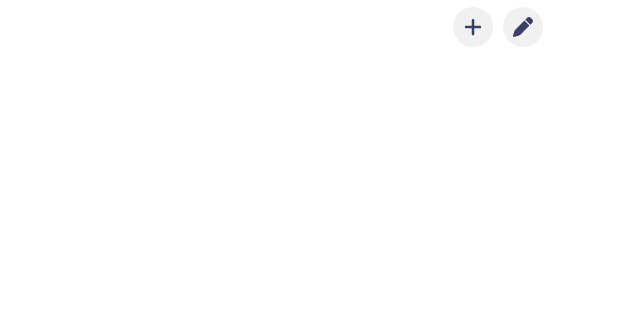
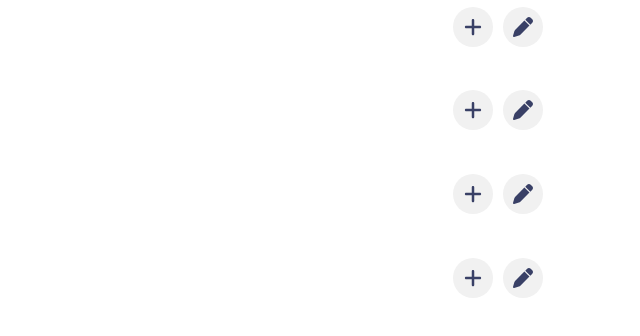
Before and after one commit to mooniiDev/cv-application, a React (Create React App) app: page / in a window 1280 px wide. Shown: the part 234-570 px from the top of the page, without its empty margins (342-982 px from the left). Built offline with nearby package versions, Linux system fonts and the light colour scheme.

Commit message:
Add PracticeInfo, EducationInfo and SkillsInfo components

```diff
--- /dev/null
+++ b/src/components/EducationInfo.js
@@ -0,0 +1,25 @@
+// Packages Imports
+import React from 'react';
+
+// Components Imports
+import InfoTitle from './InfoTitle';
+import EducationForm from './EducationForm';
+
+class GeneralInfo extends React.Component {
+  constructor(props) {
+    super(props);
+
+    this.state = {};
+  }
+
+  render() {
+    return (
+      <div>
+        <InfoTitle />
+        <EducationForm />
+      </div>
+    );
+  }
+}
+
+export default GeneralInfo;
--- a/src/components/Main.js
+++ b/src/components/Main.js
@@ -3,9 +3,9 @@ import React from 'react';
 
 // Components Imports
 import GeneralInfo from './GeneralInfo';
-import PracticeForm from './PracticeForm';
-import EducationForm from './EducationForm';
-import SkillsForm from './SkillsForm';
+import PracticeInfo from './PracticeInfo';
+import EducationInfo from './EducationInfo';
+import SkillsInfo from './SkillsInfo';
 
 class Main extends React.Component {
   constructor(props) {
@@ -19,9 +19,9 @@ class Main extends React.Component {
       <main id="Main">
         <input type="button" className="preview-button" value="PREVIEW" />
         <GeneralInfo />
-        <PracticeForm />
-        <EducationForm />
-        <SkillsForm />
+        <PracticeInfo />
+        <EducationInfo />
+        <SkillsInfo />
       </main>
     );
   }
--- /dev/null
+++ b/src/components/PracticeInfo.js
@@ -0,0 +1,25 @@
+// Packages Imports
+import React from 'react';
+
+// Components Imports
+import InfoTitle from './InfoTitle';
+import PracticeForm from './PracticeForm';
+
+class GeneralInfo extends React.Component {
+  constructor(props) {
+    super(props);
+
+    this.state = {};
+  }
+
+  render() {
+    return (
+      <div>
+        <InfoTitle />
+        <PracticeForm />
+      </div>
+    );
+  }
+}
+
+export default GeneralInfo;
--- /dev/null
+++ b/src/components/SkillsInfo.js
@@ -0,0 +1,25 @@
+// Packages Imports
+import React from 'react';
+
+// Components Imports
+import InfoTitle from './InfoTitle';
+import SkillsForm from './SkillsForm';
+
+class GeneralInfo extends React.Component {
+  constructor(props) {
+    super(props);
+
+    this.state = {};
+  }
+
+  render() {
+    return (
+      <div>
+        <InfoTitle />
+        <SkillsForm />
+      </div>
+    );
+  }
+}
+
+export default GeneralInfo;
```
